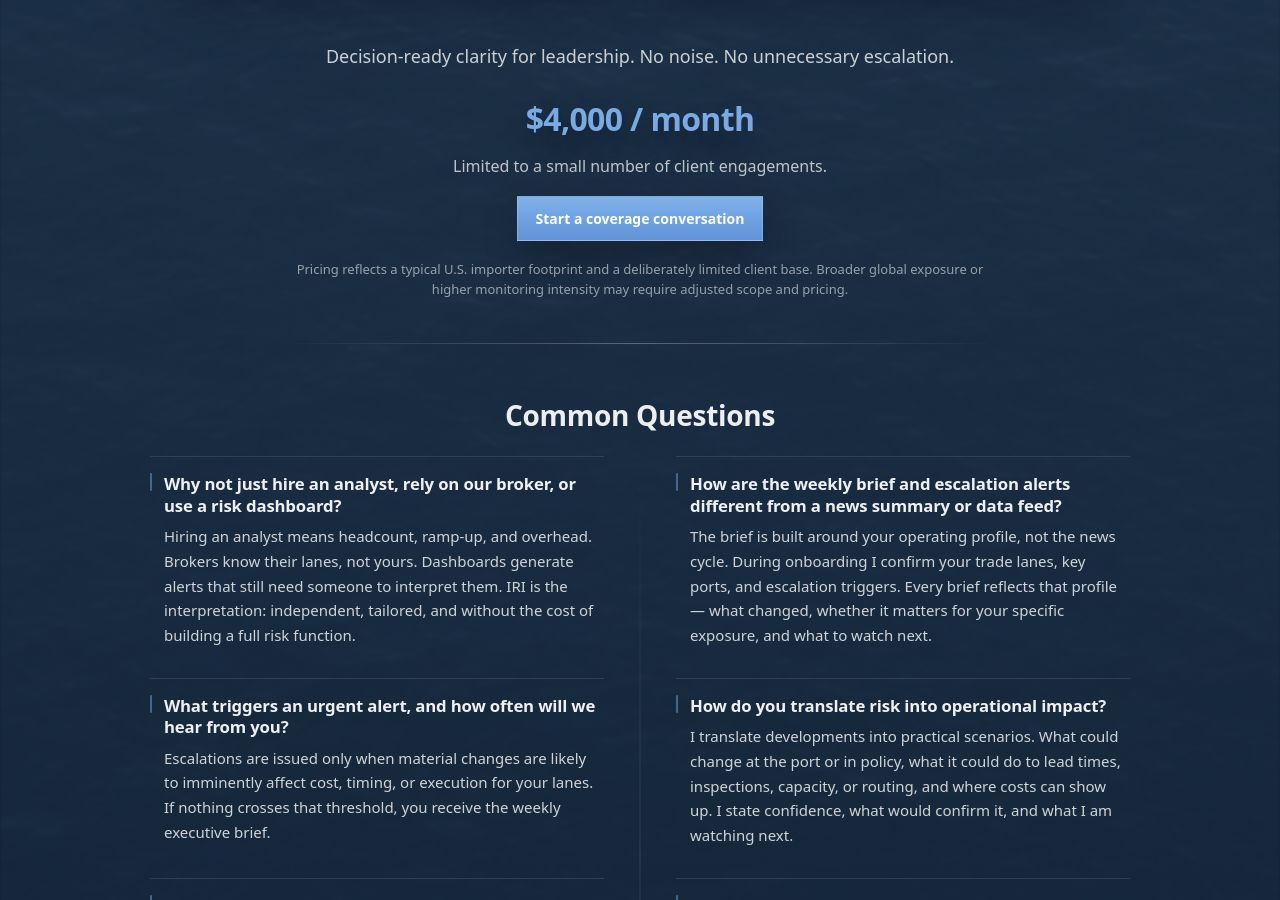
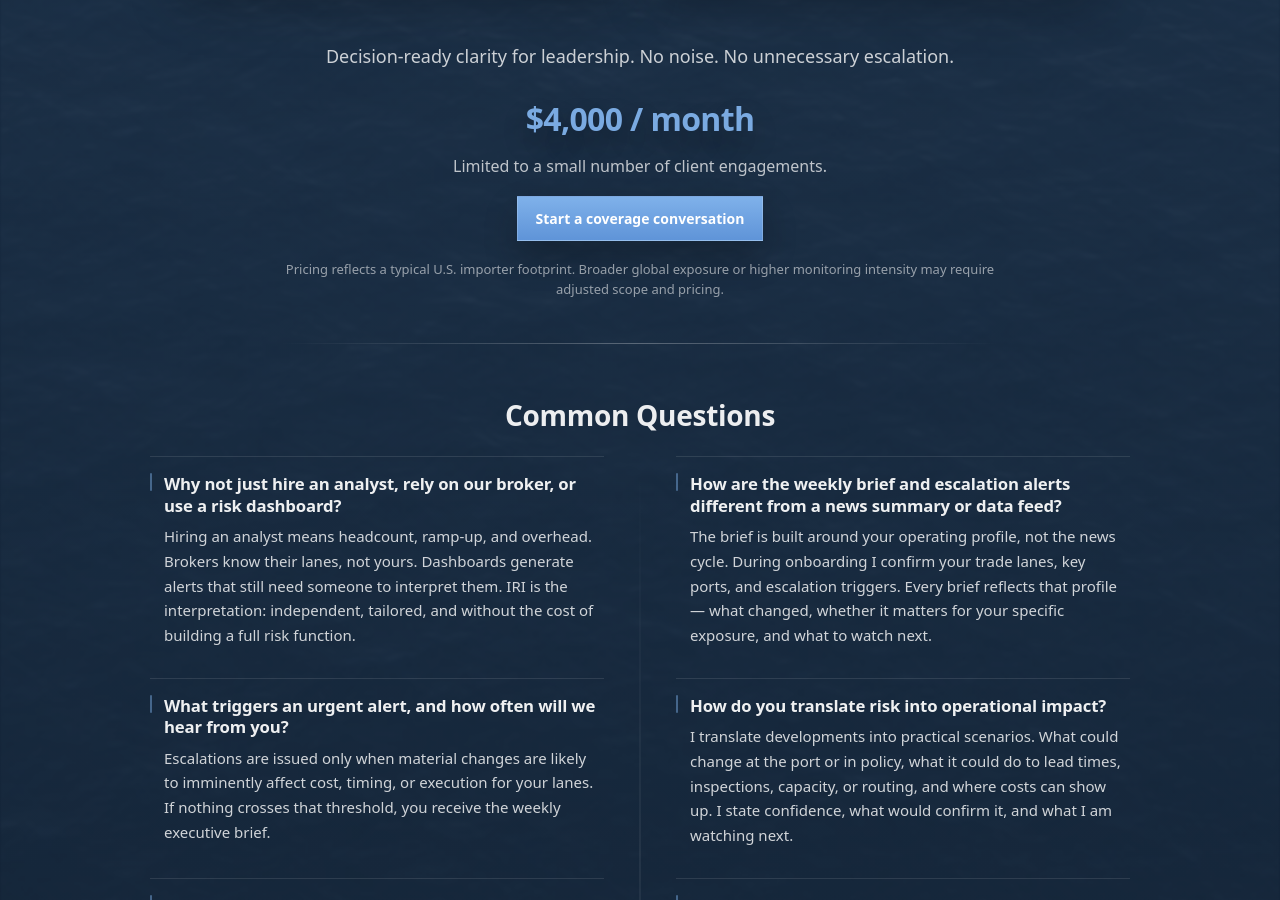
Before and after one commit to importrisk/import-risk-intelligence-site, a Jekyll site: the page built from method.html, in a window 1280 px wide and 900 px high, scrolled down 2087 px. Built offline with Jekyll 4.4.1, drawn with Linux system fonts in a browser that asks for light colours; some of the changed text lies outside the part shown.

Commit message:
Update method.html

```diff
--- a/method.html
+++ b/method.html
@@ -278,7 +278,7 @@ css: /method.css?v=100
   </div>
 
   <p class="mp-price-note">
-    Pricing reflects a typical U.S. importer footprint and a deliberately limited client base. Broader global exposure or higher monitoring intensity may require adjusted scope and pricing.
+    Pricing reflects a typical U.S. importer footprint. Broader global exposure or higher monitoring intensity may require adjusted scope and pricing.
   </p>
 
   <div class="mp-divider" aria-hidden="true"></div>
```
Also changed, not shown: other parts of method.html (+1 -1 lines).
